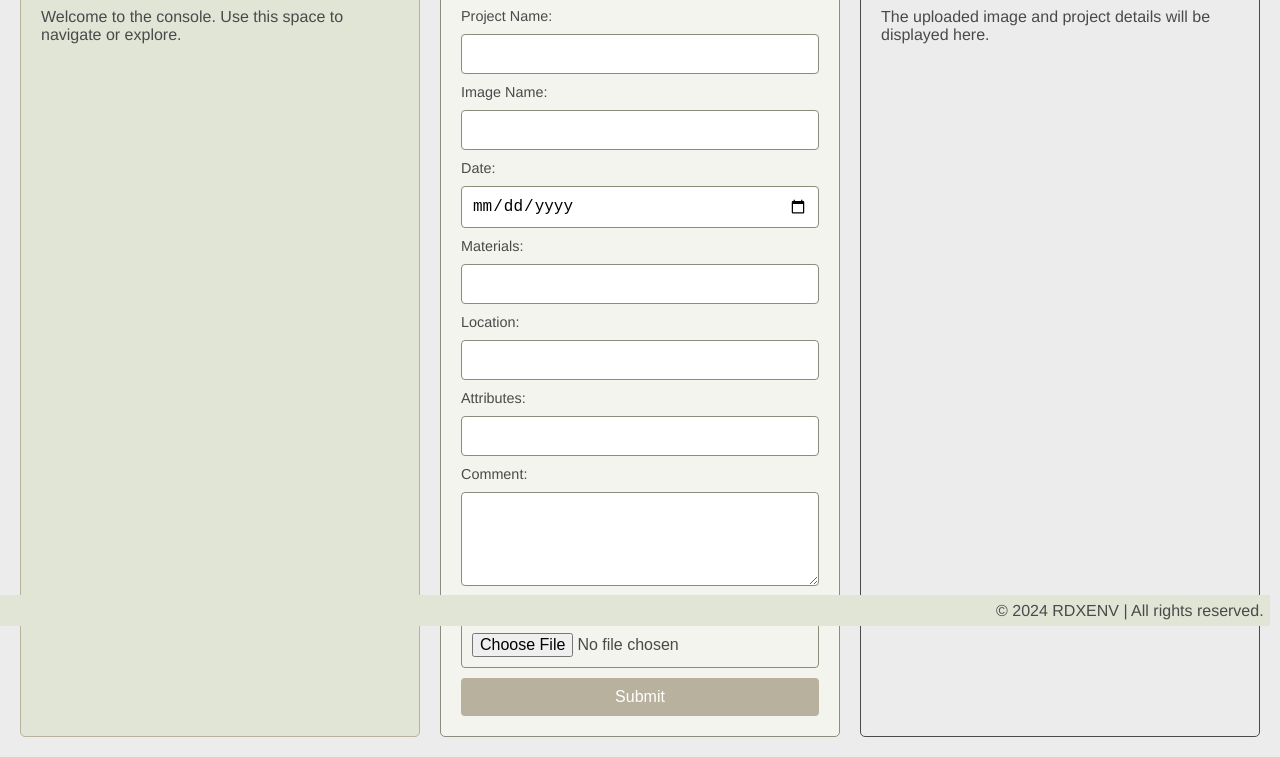
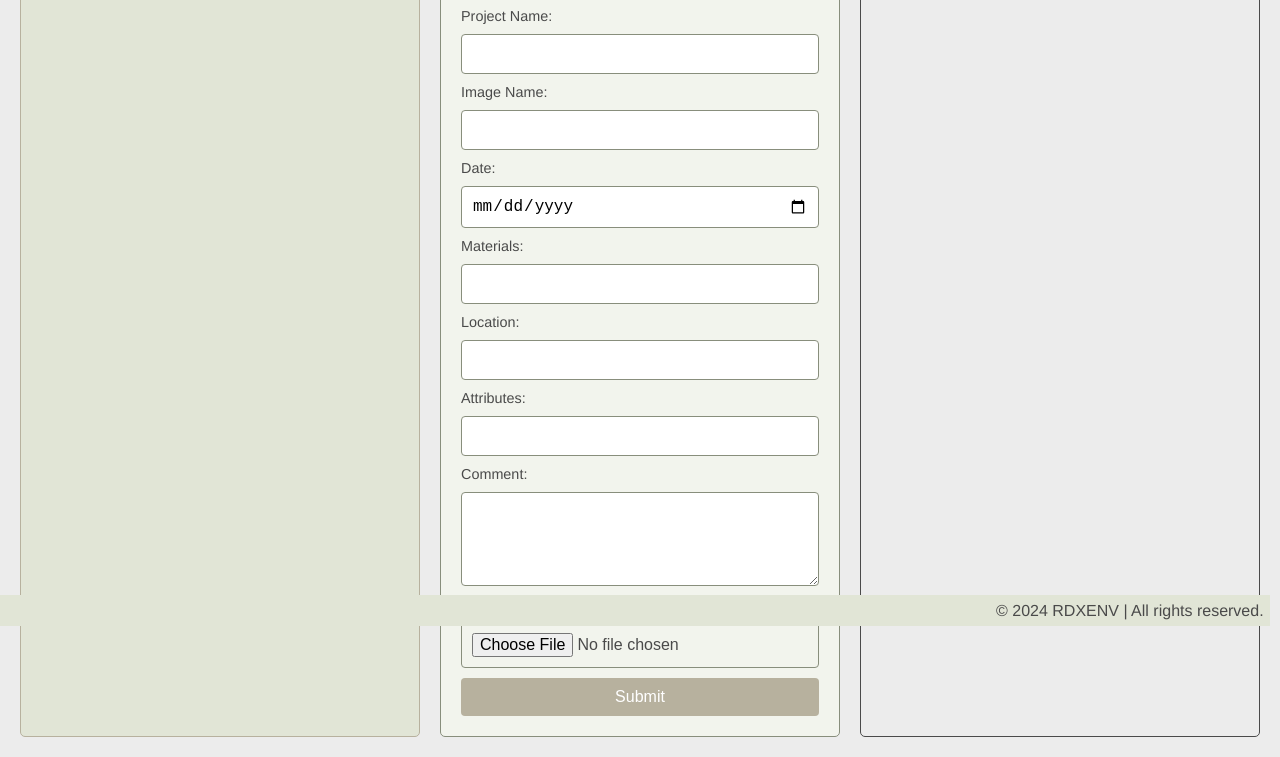
Before and after one commit to XUDOR/MM-CONSOLE, a website: page public/index.html in a window 1280 px wide. Shown: the part 174-931 px from the top of the page. Drawn offline with Linux system fonts and the light colour scheme.

Commit message:
removed <p>

```diff
--- a/public/index.html
+++ b/public/index.html
@@ -24,7 +24,7 @@
         <!-- Index Section -->
         <section class="grid-item index">
             <h2 class="titleTag">Index</h2>
-            <p>Welcome to the console. Use this space to navigate or explore.</p>
+
         </section>
 
         <!-- Form Section -->
@@ -62,7 +62,7 @@
         <!-- Preview Section -->
         <section class="grid-item preview">
             <h2 class="titleTag">Preview</h2>
-            <p>The uploaded image and project details will be displayed here.</p>
+
         </section>
     </main>
 
```
